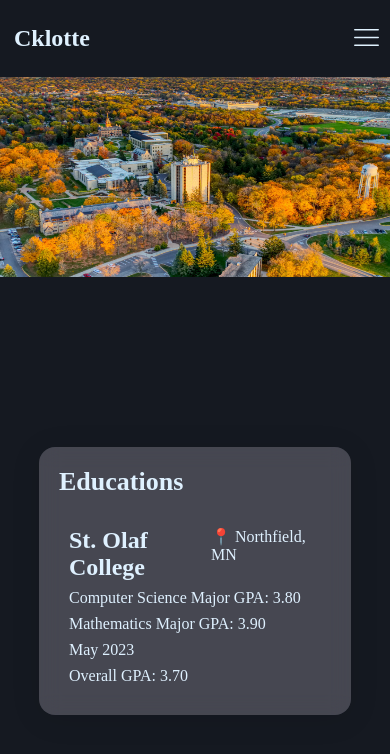
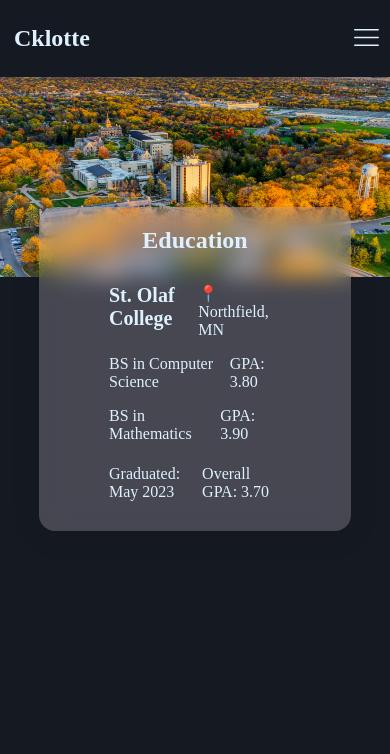
Before and after one commit to Cklotte27/Cklotte27.github.io, a Vue app in the folder ckport/: page /education in a window 390 px wide. Shown: the top 754 px of the page. Built offline with nearby package versions, Linux system fonts and the light colour scheme; a web font is replaced by a local one.

Commit message:
added vuex store to project, added mobile state to , added responsive for education dashboard

```diff
--- a/ckport/src/App.vue
+++ b/ckport/src/App.vue
@@ -1,7 +1,7 @@
 <template>
 	<div class="app">
 		<Header></Header>
-		<router-view :mobile="mobile" ></router-view>
+		<router-view></router-view>
 	</div>
 </template>
 
@@ -14,29 +14,21 @@
 		},
 		data: function() {
 			  return {
-				  mobile: null,
+				  mobile: this.$store.state.mobile,
 				  windowWidth: null,
 			  }
 		  },
 		 props: {
 		 },
 		 methods: {
-			checkScreenWidth(){
-				 this.windownWidth = window.innerWidth;
-				 if (this.windownWidth <= 750) {
-					 this.mobile = true;
-					 return;
-				 }
-				 this.mobile = false;
-
-				 return;
-			},
+			checkWindowWithVuex(){
+				this.$store.dispatch('checkMobileDevice')
+			}
 
 		},
 		created: function(){
-			//console.log(this);
-			window.addEventListener('resize', this.checkScreenWidth);
-	  		this.checkScreenWidth();
+			window.addEventListener('resize', this.checkWindowWithVuex);
+			this.checkWindowWithVuex();
 		}
 	};
 </script>
@@ -48,7 +40,7 @@
 	html, body {
 		margin: 0;
 		padding: 0;
-		overflow: hidden;
+		overflow-x: hidden;
 		background-color: $color-generic_dark;
 	}
 
--- a/ckport/src/components/education/Dashboard.vue
+++ b/ckport/src/components/education/Dashboard.vue
@@ -1,7 +1,7 @@
 <template>
 	<div class="dashboardWrapper">
 		<div class="dashboard">
-			<h1>Educations</h1>
+			<h1>Education</h1>
 			<div class="infoPanel">
 				<div class="panelWrapper">
 					<div class="firstLine">
@@ -9,15 +9,17 @@
 						<span>📍 Northfield, MN</span>
 					</div>
 					<div class="major">
-						<span>Computer Science Major</span>
-						<span> GPA: 3.80</span>
+						<span>BS in Computer Science</span>
+						<span class="gpa"> GPA: 3.80</span>
 					</div>
 					<div class="major">
-						<span>Mathematics Major</span>
-						<span> GPA: 3.90</span>
+						<span>BS in Mathematics </span>
+						<span class="gpa"> GPA: 3.90</span>
 					</div>
-					<span>May 2023</span>
-					<span>Overall GPA: 3.70</span>
+					<div class="lastLine">
+						<span class="date">Graduated: May 2023</span>
+						<span class="overall">Overall GPA: 3.70</span>
+					</div>
 				</div>
 
 			</div>
@@ -85,14 +87,46 @@
 
 
 			h1 {
-				font-size: 26px;
+				font-size: 24px;
 				color: $color-text_light;
+				text-align: center;
+			}
+		}
+
+		@media (max-width: 950px) {
+			.dashboard {
+				margin: 275px auto;
 			}
 		}
 
 		@media (max-width: 860px) {
 			.dashboard {
 				width: 80%;
+				margin: 270px auto;
+			}
+		}
+
+		@media (max-width: 750px) {
+			.dashboard {
+				margin: 230px auto;
+			}
+		}
+
+		@media (max-width: 600px) {
+			.dashboard {
+				margin: 180px auto;
+			}
+		}
+
+		@media (max-width: 500px) {
+			.dashboard {
+				margin: 140px auto;
+			}
+		}
+
+		@media (max-width: 400px) {
+			.dashboard {
+				margin: 130px auto;
 			}
 		}
 
@@ -105,13 +139,14 @@
 				display: flex;
 				flex-direction: column;
 				text-align: left;
-				padding: 10px;
+				padding: 10px 50px;
+				font-size: 16px;
 
 				.firstLine {
 					display: flex;
-					justify-content: left;
+					justify-content: space-between;
 					h2 {
-						font-size: 24px;
+						font-size: 20px;
 					}
 					span {
 						vertical-align: middle;
@@ -119,11 +154,23 @@
 					}
 				}
 
+				.major{
+					display: flex;
+					justify-content: space-between;
+					margin-top: 16px;
+				}
+
+				.lastLine{
+					display: flex;
+					justify-content: space-between;
+					.date, .overall{
+						margin-top: 22px;
+					}
+				}
+
+
 			}
 
-			.panelWrapper span, .major{
-				margin-top: 8px;
-			}
 		}
 
 		.panels{
--- a/ckport/src/components/header/Header.vue
+++ b/ckport/src/components/header/Header.vue
@@ -4,7 +4,7 @@
 			<div class="logoWrapper">
 				<router-link class="logo" :to="{name: 'Home'}">Cklotte</router-link>
 			</div>
-			<div class="menuWrapper" v-show="!mobile">
+			<div class="menuWrapper" v-show="!$store.state.mobile">
 				<template v-for="(item, i) in headerItems">
 					<router-link
 						:to="{path:item.path}"
@@ -21,7 +21,7 @@
 				 alt="menuIcon"
 				 class="menuIcon"
 				 @click="toggleMobileNav"
-				 v-show="mobile"
+				 v-show="$store.state.mobile"
 			/>
 			<transition name="mobile-menu">
 				<div class="mobileMenuWrapper" v-show="mobileNav">
@@ -52,9 +52,8 @@ export default {
   },
   data: function() {
 	  return {
-		  mobile: null,
+		  mobile: this.$store.state.mobile,
 		  mobileNav: null,
-		  windowWidth: null,
 		  headerItems: [
 			{
 				id: 0,
@@ -82,25 +81,13 @@ export default {
   props: {
   },
   methods: {
-	  checkScreenWidth(){
-		  this.windownWidth = window.innerWidth;
-		  if (this.windownWidth <= 750) {
-			  this.mobile = true;
-			  return;
-		  }
-		  this.mobile = false;
-		  this.mobileNav = false;
-
-		  return;
-	  },
-
 	  toggleMobileNav() {
 		  this.mobileNav = !this.mobileNav;
 	  },
 	  checkActive(headerItem){
 		  return this.$route.path === headerItem.path ? true : false;
 	  },
-	  checkMobileMenu(el){
+	  checkMobileMenu(el){ //allows user to click out of mobile nav without clicking the menu icon
 		  if(this.mobileNav === true){
 			  if(el.target === window.$('.mobileMenuWrapper')[0] || el.target === window.$('.menuIcon')[0]){
 				  return;
@@ -114,10 +101,7 @@ export default {
 	  }
   },
   created(){
-	  window.addEventListener('resize', this.checkScreenWidth);
 	  document.addEventListener('click', this.checkMobileMenu);
-	  this.checkScreenWidth();
-
   }
 }
 </script>
@@ -216,7 +200,7 @@ export default {
 				flex-direction: column;
 				position: fixed;
 				height: 100%;
-				background-image: $gradient-nav-side;
+				background-color: $color-generic_dark;
 				top: 0;
 				left: 0;
 				border: 1px solid rgb(223, 241, 255);
--- a/ckport/src/main.js
+++ b/ckport/src/main.js
@@ -1,19 +1,17 @@
 import Vue from 'vue'
 import App from './App.vue'
 import router from './router'
-import Vuex from "vuex";
+
+import store from './store'
+
 
 window.$ = require('jquery')
 
 Vue.config.productionTip = false
-Vue.use(Vuex);
 
-/*const routes = {
-	'/' : Home,
-	'/Education' : Education
-}*/
 
 new Vue({
-  	render: h => h(App),
-	router
+	router,
+	store,
+	render: h => h(App),
 }).$mount('#app')
--- a/ckport/src/pages/Education.vue
+++ b/ckport/src/pages/Education.vue
@@ -3,12 +3,12 @@
 		<img
 			 src="../assets/Images/st_olaf_image_crop.jpg"
 			 class="college_image"
-			 v-show="!mobile"
+			 v-show="!$store.state.mobile"
 		>
 		<img
 			 src="../assets/Images/st_olaf_image_phone.jpg"
 			 class="college_image"
-			 v-show="mobile"
+			 v-show="$store.state.mobile"
 		>
 		<Dashboard></Dashboard>
 	</div>
@@ -22,13 +22,9 @@
 			Dashboard
 		},
 		props:{
-			mobile: {
-				type: Boolean,
-				default: false
-			}
 		},
 		created: function(){
-			console.log(this.mobile);
+
 		}
 	};
 </script>
--- /dev/null
+++ b/ckport/src/store/index.js
@@ -0,0 +1,35 @@
+import Vue from 'vue'
+import Vuex from 'vuex'
+
+Vue.use(Vuex)
+
+export default new Vuex.Store({
+  	state: {
+		mobile: false,
+		windowWidth: null,
+	},
+	mutations: {
+		checkMobile(state){
+			if (state.windowWidth <= 750) {
+				state.mobile = true;
+				return;
+			}
+			state.mobile = false;
+		},
+		checkScreenWidth(state){
+			state.windowWidth = window.innerWidth;
+		}
+	},
+	actions: {
+		checkMobileDevice ({commit}){
+			commit('checkScreenWidth');
+			commit('checkMobile');
+		}
+	},
+	getters: {
+	},
+	modules: {
+
+	}
+
+})
--- a/ckport/vue.config.js
+++ b/ckport/vue.config.js
@@ -2,6 +2,7 @@ module.exports = {
   	devServer: {
     //compress: true,
 		disableHostCheck: true,
+		overlay: false
 	},
 
 
```
Also changed, not shown: ckport/src/store/store.js (deleted, +0 -22 lines).
